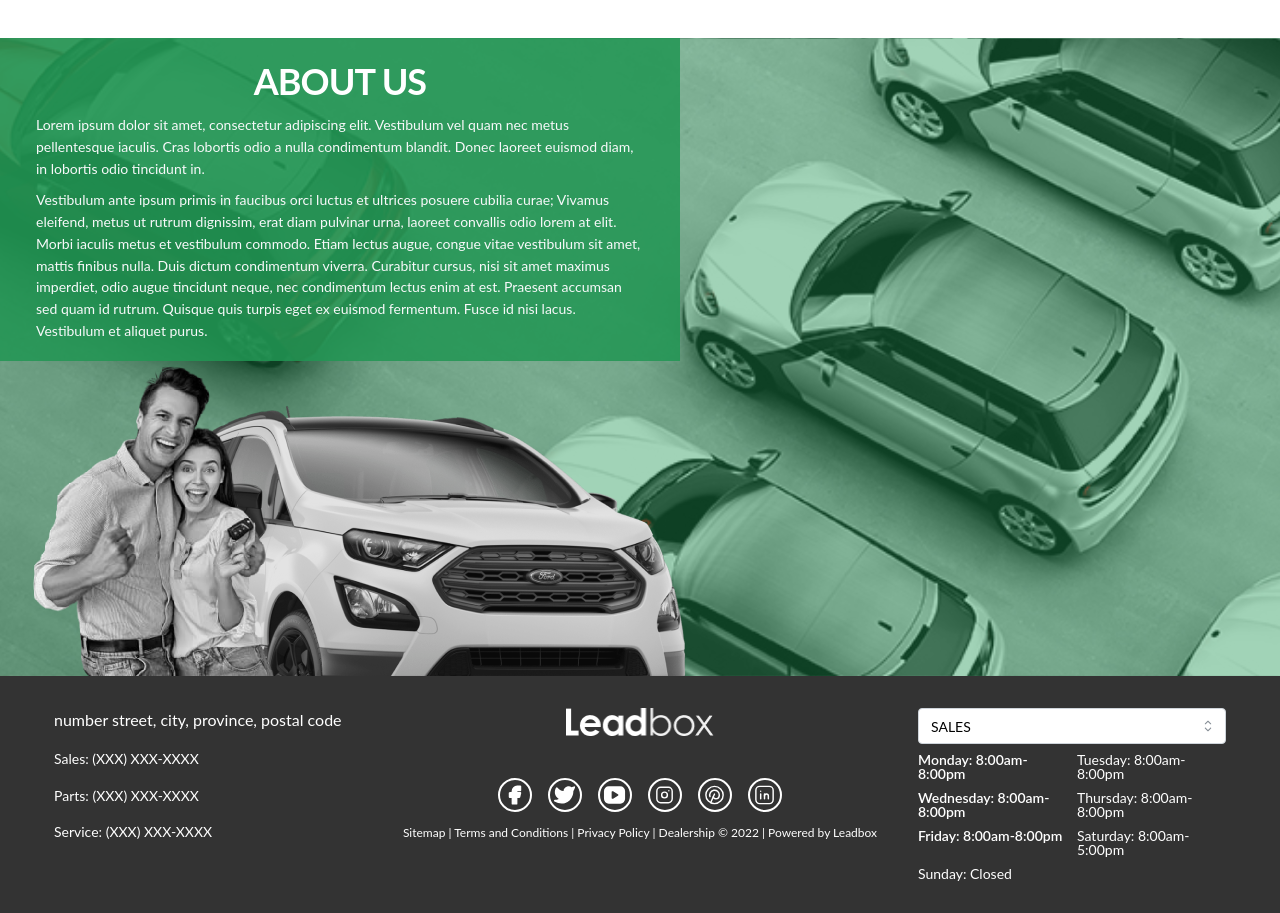
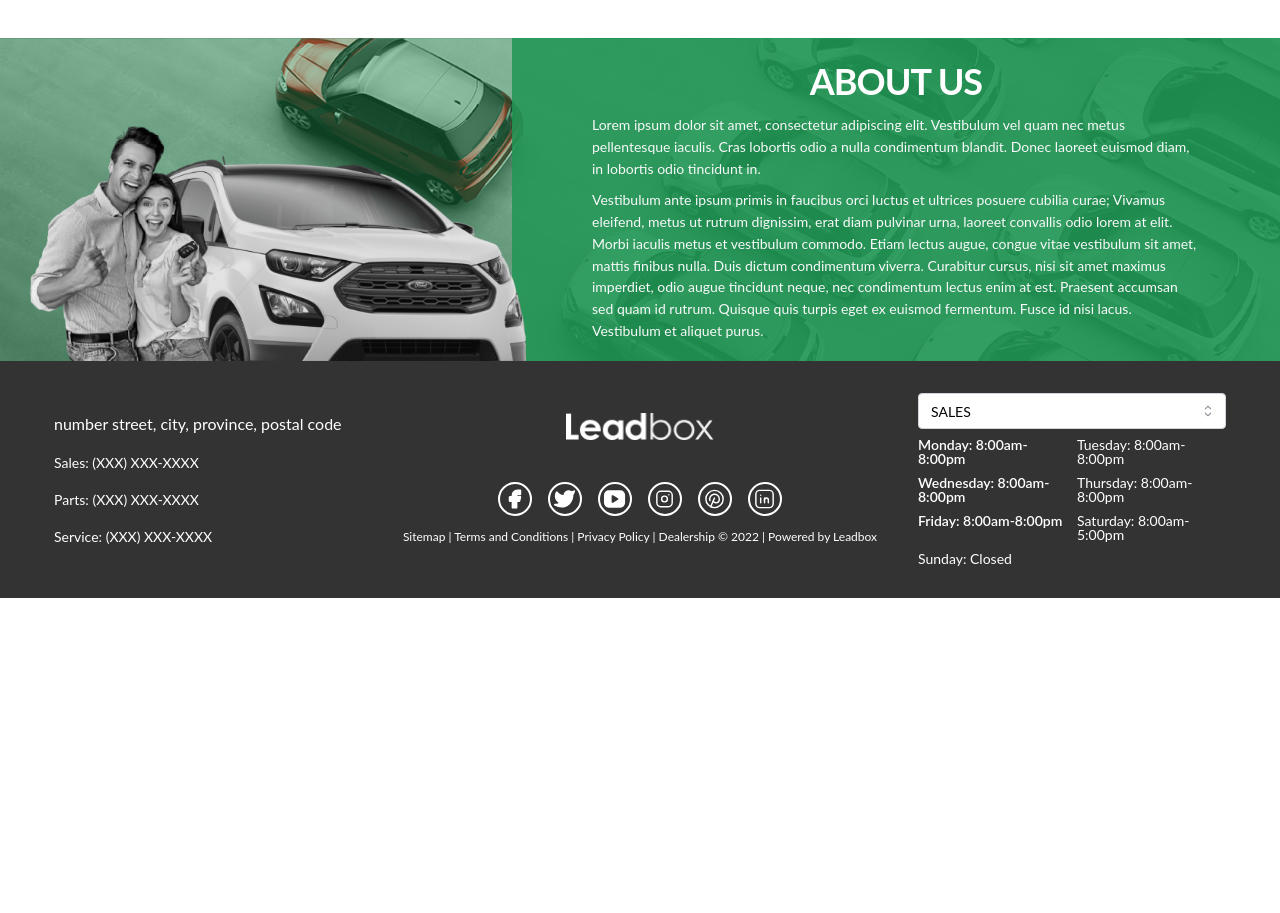
Before and after one commit to alfong12/LeadBx-Alfonzz, a Next.js app: page / in a window 1280 px wide. Shown: the part 1508-2421 px from the top of the page. After the commit the page ends 2106 px from the top, so only its background shows below. Built offline with nearby package versions, Linux system fonts and the light colour scheme.

Commit message:
arreglo bannerGrn, Falta triangulo en features

```diff
--- a/components/BannerGrn.module.css
+++ b/components/BannerGrn.module.css
@@ -25,7 +25,9 @@
   background-color: #219654da;
   padding: 20px;
   right: 20;
-  @media (max-width: $mantine-breakpoint-md) {
+  width: 60%;
+
+  @media (max-width: $mantine-breakpoint-xs) {
     width: 100%;
     right: 0;
   }
@@ -37,9 +39,12 @@
   right: -10px;
   height: 100%;
   z-index: 2;
-  @media (max-width: $mantine-breakpoint-md) {
-    margin-top: 12px;
-    align-self: center;
+  width: 40%;
+  margin-top: 12px;
+  align-self: flex-start;
+
+  @media (max-width: $mantine-breakpoint-xs) {
+    width: 100%;
     right: 0;
     left: 0;
   }
--- a/components/BannerGrn.tsx
+++ b/components/BannerGrn.tsx
@@ -7,14 +7,14 @@ export function BannerGrn() {
       <Overlay color="#219653" opacity={0.7} zIndex={1} />
       <div className={classes.flex}>
         <div className={classes.innerImg}>
-          <Image src="/images/image66.png" mah={317} maw={700} />
+          <Image src="/images/image66.png" mah={344} maw={800} />
         </div>
         <div className={classes.inner}>
           <Title fw={700} className={classes.title}>
             ABOUT US
           </Title>
 
-          <Container size={640}>
+          <Container maw={640}>
             <Text fz={14} className={classes.description}>
               Lorem ipsum dolor sit amet, consectetur adipiscing elit. Vestibulum vel quam nec metus
               pellentesque iaculis. Cras lobortis odio a nulla condimentum blandit. Donec laoreet
--- a/components/Carruseles/CarruselHero.tsx
+++ b/components/Carruseles/CarruselHero.tsx
@@ -25,9 +25,7 @@ const CarruselHero = () => {
 
   return (
     <Container mah="673px" maw="1920px" p={0} m={0}>
-      <Carousel withIndicators loop>
-        {slidCar}
-      </Carousel>
+      <Carousel loop>{slidCar}</Carousel>
     </Container>
   );
 };
--- a/components/Layout/FooterSet.module.css
+++ b/components/Layout/FooterSet.module.css
@@ -4,7 +4,7 @@
   padding-bottom: calc(var(--mantine-spacing-xl));
   background-color: #333333;
 
-  @media (max-width: $mantine-breakpoint-xs) {
+  @media (max-width: $mantine-breakpoint-md) {
     display: flex;
     flex-wrap: wrap;
     align-items: center;
@@ -30,4 +30,12 @@
   font-weight: 700;
   font-family: Lato, var(--mantine-font-family);
   color: #ffffff;
+  @media (max-width: $mantine-breakpoint-md) {
+    display: flex;
+    flex-wrap: wrap;
+    align-items: center;
+    justify-content: center;
+    align-content: center;
+    padding: 20px;
+  }
 }
--- a/components/Layout/FooterSet.tsx
+++ b/components/Layout/FooterSet.tsx
@@ -83,14 +83,28 @@ const Icondat = [
 export function FooterSet() {
   const [value, setValue] = useState<string | null>('SALES');
 
-  const matches = useMediaQuery('(min-width: 37.5em)');
+  const matches = useMediaQuery('(min-width: 48.5em)');
 
   const contatc = data.map((group) => {
     const links = group.links.map((link, index) => (
-      <Text c="white" key={index} fz={14} fw={400} mt={15}>
+      <Text c="white" key={index} fz={14} fw={400} mt={15} ta={!matches ? 'center' : 'inherit'}>
         {link.label}
       </Text>
     ));
+
+    if (!matches) {
+      return (
+        <div key={group.title} className={classes.title}>
+          <Stack align="center">
+            <Image src="/images/LeadboxLw.png" h={28} w={148.32} mb={30} />
+            <Text c="white" ta="center">
+              {group.title}
+            </Text>
+            {links}
+          </Stack>
+        </div>
+      );
+    }
 
     return (
       <div key={group.title}>
@@ -125,13 +139,11 @@ export function FooterSet() {
 
   return (
     <footer className={classes.footer}>
-      <Grid justify="center" align="start">
-        <Grid.Col span={{ base: 12, md: 4, lg: 3 }} order={{ base: 1, md: 1, lg: 1 }}>
-          {!matches && <Image src="/images/LeadboxLw.png" h={28} w={148.32} mb={30} />}
-
+      <Grid justify="center" align="center">
+        <Grid.Col span={{ base: 12, md: 3, lg: 3 }} order={{ base: 1, md: 1, lg: 1 }}>
           {contatc}
         </Grid.Col>
-        <Grid.Col span={{ base: 12, md: 4, lg: 5 }} order={{ base: 3, md: 2, lg: 2 }}>
+        <Grid.Col span={{ base: 12, md: 5, lg: 5 }} order={{ base: 3, md: 2, lg: 2 }}>
           <Stack align="center" gap="sm">
             {matches && <Image src="/images/LeadboxLw.png" h={28} w={148.32} />}
             <Group mt={30}>{RRSS}</Group>
@@ -141,7 +153,7 @@ export function FooterSet() {
             </span>
           </Stack>
         </Grid.Col>
-        <Grid.Col span={{ base: 12, md: 4, lg: 3 }} order={{ base: 2, md: 3, lg: 3 }}>
+        <Grid.Col span={{ base: 12, md: 3, lg: 3 }} order={{ base: 2, md: 3, lg: 3 }}>
           <Select
             data={['SALES', 'SERVICE', 'PARTS']}
             placeholder="SALES"
--- a/components/features/FeatureSec.tsx
+++ b/components/features/FeatureSec.tsx
@@ -34,7 +34,7 @@ const FeatureSec = () => {
   return (
     <Container size="xl">
       <SimpleGrid
-        cols={{ base: 1, sm: 2, lg: 3 }}
+        cols={{ base: 1, sm: 3, lg: 3 }}
         spacing={{ base: 10, sm: 'sm' }}
         my={16}
         verticalSpacing={{ base: 'md', sm: 'xl' }}
```
